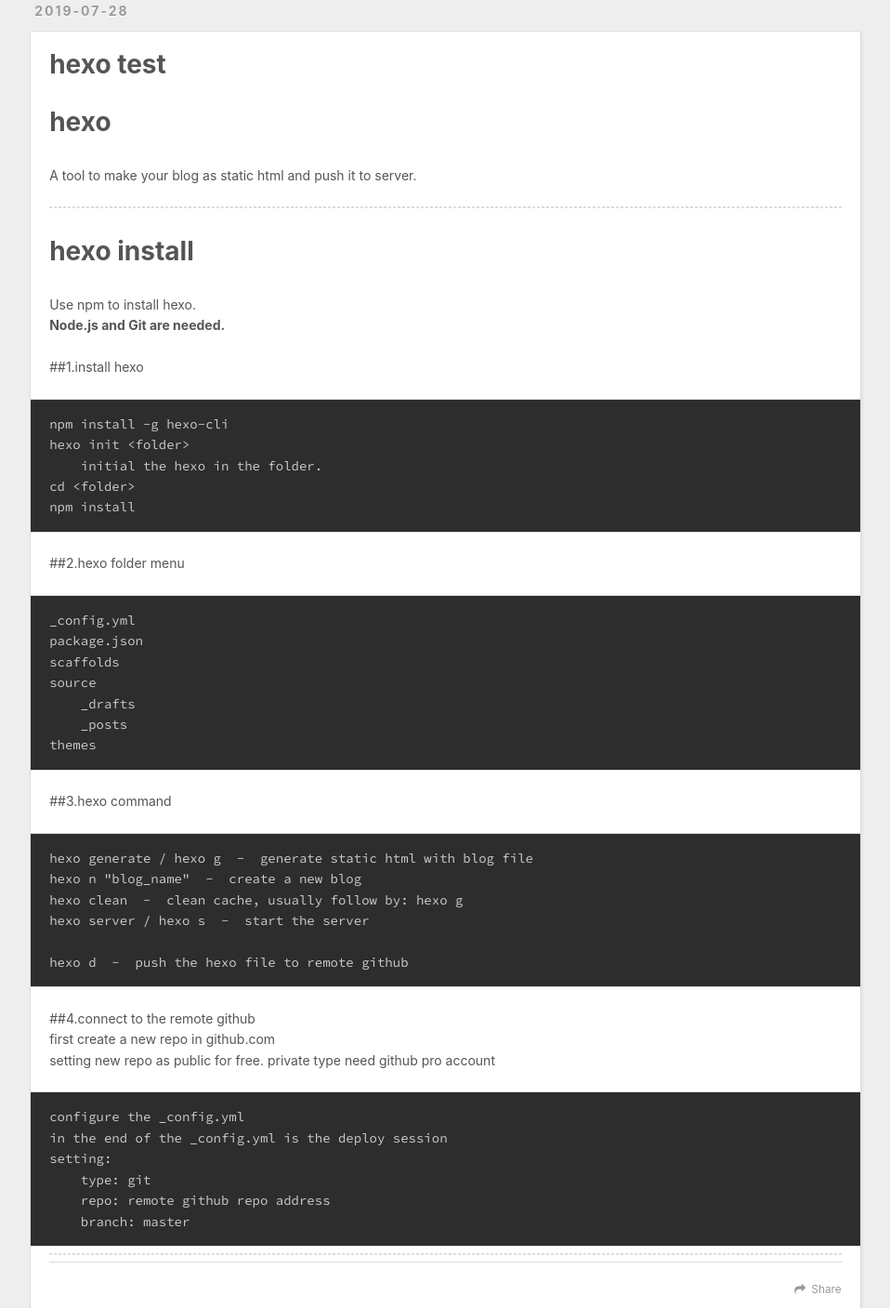
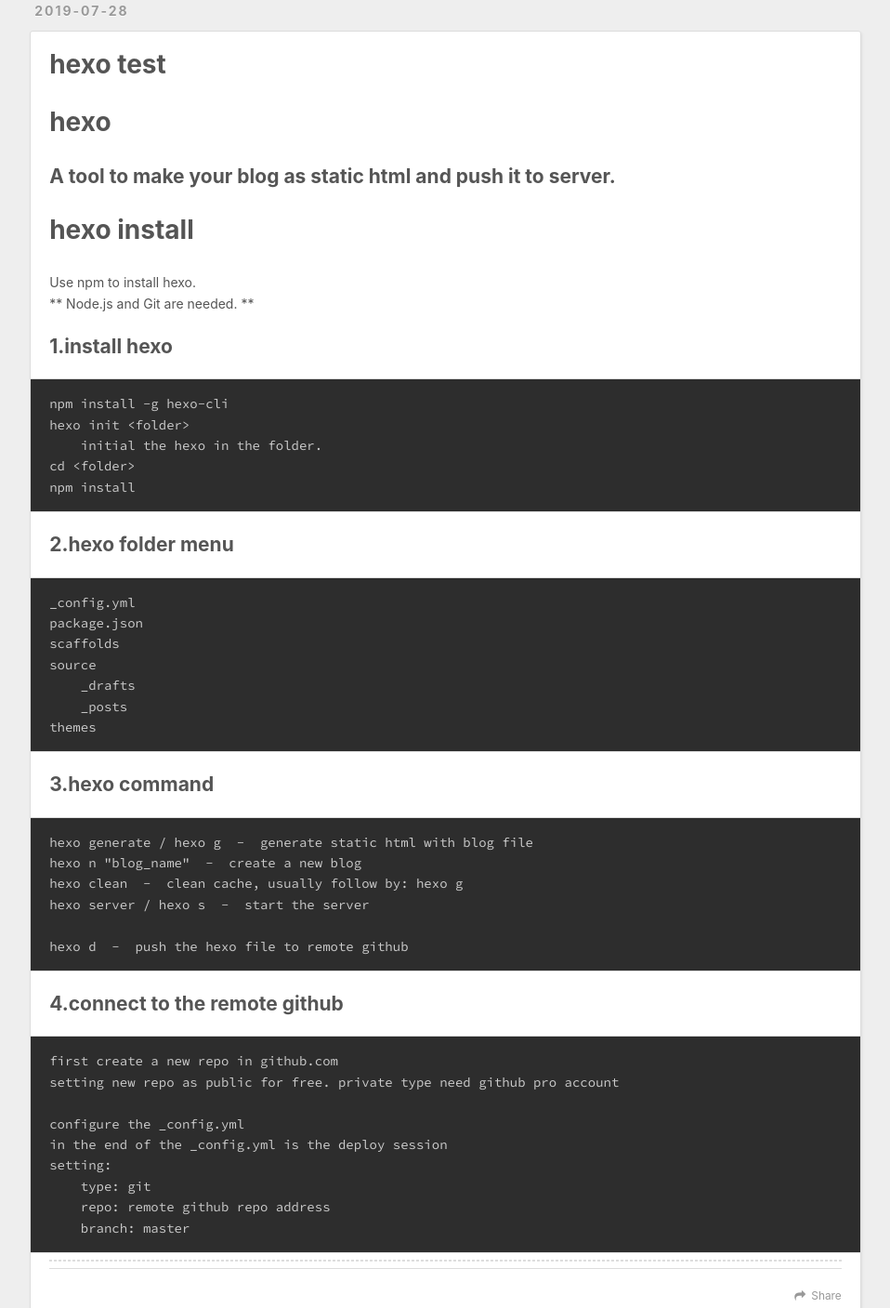
Before and after one commit to hsw51/hsw51.github.io, a plain HTML site: page index.html in a window 1280 px wide. Shown: the part 2350-3757 px from the top of the page at 93% size, without its empty margins (8-966 px from the left). Drawn offline with nearby package versions, Linux system fonts and the light colour scheme.

Commit message:
Site updated: 2019-07-28 18:08:32

```diff
--- a/index.html
+++ b/index.html
@@ -132,7 +132,7 @@
 
     </div>
     <footer class="article-footer">
-      <a data-url="localhost:4000/2019/07/28/hexo-blog-writing-format/" data-id="cjymssdg50000xo7k0aayuwfh" class="article-share-link">Share</a>
+      <a data-url="localhost:4000/2019/07/28/hexo-blog-writing-format/" data-id="cjymsv8ul00014o7kmcfppy4j" class="article-share-link">Share</a>
 
 
     </footer>
@@ -164,29 +164,26 @@
 
     <div class="article-entry" itemprop="articleBody">
 
-        <h1 id="hexo"><a href="#hexo" class="headerlink" title="hexo"></a>hexo</h1><p>A tool to make your blog as static html and push it to server.</p>
-<hr>
-<h1 id="hexo-install"><a href="#hexo-install" class="headerlink" title="hexo install"></a>hexo install</h1><p>Use npm to install hexo.<br><strong>Node.js and Git are needed.</strong></p>
-<p>##1.install hexo</p>
-<pre><code>npm install -g hexo-cli
+        <h1 id="hexo"><a href="#hexo" class="headerlink" title="hexo"></a>hexo</h1><h2 id="A-tool-to-make-your-blog-as-static-html-and-push-it-to-server"><a href="#A-tool-to-make-your-blog-as-static-html-and-push-it-to-server" class="headerlink" title="A tool to make your blog as static html and push it to server."></a>A tool to make your blog as static html and push it to server.</h2><h1 id="hexo-install"><a href="#hexo-install" class="headerlink" title="hexo install"></a>hexo install</h1><p>Use npm to install hexo.<br>** Node.js and Git are needed. **</p>
+<h2 id="1-install-hexo"><a href="#1-install-hexo" class="headerlink" title="1.install hexo"></a>1.install hexo</h2><pre><code>npm install -g hexo-cli
 hexo init &lt;folder&gt;
     initial the hexo in the folder.
 cd &lt;folder&gt;
-npm install</code></pre><p>##2.hexo folder menu</p>
-<pre><code>_config.yml
+npm install</code></pre><h2 id="2-hexo-folder-menu"><a href="#2-hexo-folder-menu" class="headerlink" title="2.hexo folder menu"></a>2.hexo folder menu</h2><pre><code>_config.yml
 package.json
 scaffolds
 source
     _drafts
     _posts
-themes</code></pre><p>##3.hexo command</p>
-<pre><code>hexo generate / hexo g  -  generate static html with blog file
+themes</code></pre><h2 id="3-hexo-command"><a href="#3-hexo-command" class="headerlink" title="3.hexo command"></a>3.hexo command</h2><pre><code>hexo generate / hexo g  -  generate static html with blog file
 hexo n &quot;blog_name&quot;  -  create a new blog
 hexo clean  -  clean cache, usually follow by: hexo g
 hexo server / hexo s  -  start the server
 
-hexo d  -  push the hexo file to remote github</code></pre><p>##4.connect to the remote github<br>    first create a new repo in github.com<br>    setting new repo as public for free. private type need github pro account </p>
-<pre><code>configure the _config.yml
+hexo d  -  push the hexo file to remote github</code></pre><h2 id="4-connect-to-the-remote-github"><a href="#4-connect-to-the-remote-github" class="headerlink" title="4.connect to the remote github"></a>4.connect to the remote github</h2><pre><code>first create a new repo in github.com
+setting new repo as public for free. private type need github pro account
+
+configure the _config.yml
 in the end of the _config.yml is the deploy session
 setting:
     type: git
@@ -196,7 +193,7 @@ setting:
 
     </div>
     <footer class="article-footer">
-      <a data-url="localhost:4000/2019/07/28/hexo introduction/" data-id="cjymssdgc0002xo7kc0xhqfpk" class="article-share-link">Share</a>
+      <a data-url="localhost:4000/2019/07/28/hexo introduction/" data-id="cjymsv8ul00034o7kflxf8fqi" class="article-share-link">Share</a>
 
 
     </footer>
@@ -237,7 +234,7 @@ setting:
 
     </div>
     <footer class="article-footer">
-      <a data-url="localhost:4000/2019/07/28/new/" data-id="cjymssdgd0003xo7kxfiin21k" class="article-share-link">Share</a>
+      <a data-url="localhost:4000/2019/07/28/new/" data-id="cjymsv8ul00024o7k5zlk37cz" class="article-share-link">Share</a>
 
 
     </footer>
@@ -286,7 +283,7 @@ setting:
 
     </div>
     <footer class="article-footer">
-      <a data-url="localhost:4000/2019/07/28/hello-world/" data-id="cjymssdga0001xo7kecaruxza" class="article-share-link">Share</a>
+      <a data-url="localhost:4000/2019/07/28/hello-world/" data-id="cjymsv8ul00004o7k7gdj3tpd" class="article-share-link">Share</a>
 
 
     </footer>
```
Also changed, not shown: 2019/07/28/hello-world/index.html (+1 -1 lines), 2019/07/28/hexo introduction/index.html (+13 -16 lines), 2019/07/28/hexo-blog-writing-format/index.html (+1 -1 lines), 2019/07/28/new/index.html (+1 -1 lines).
